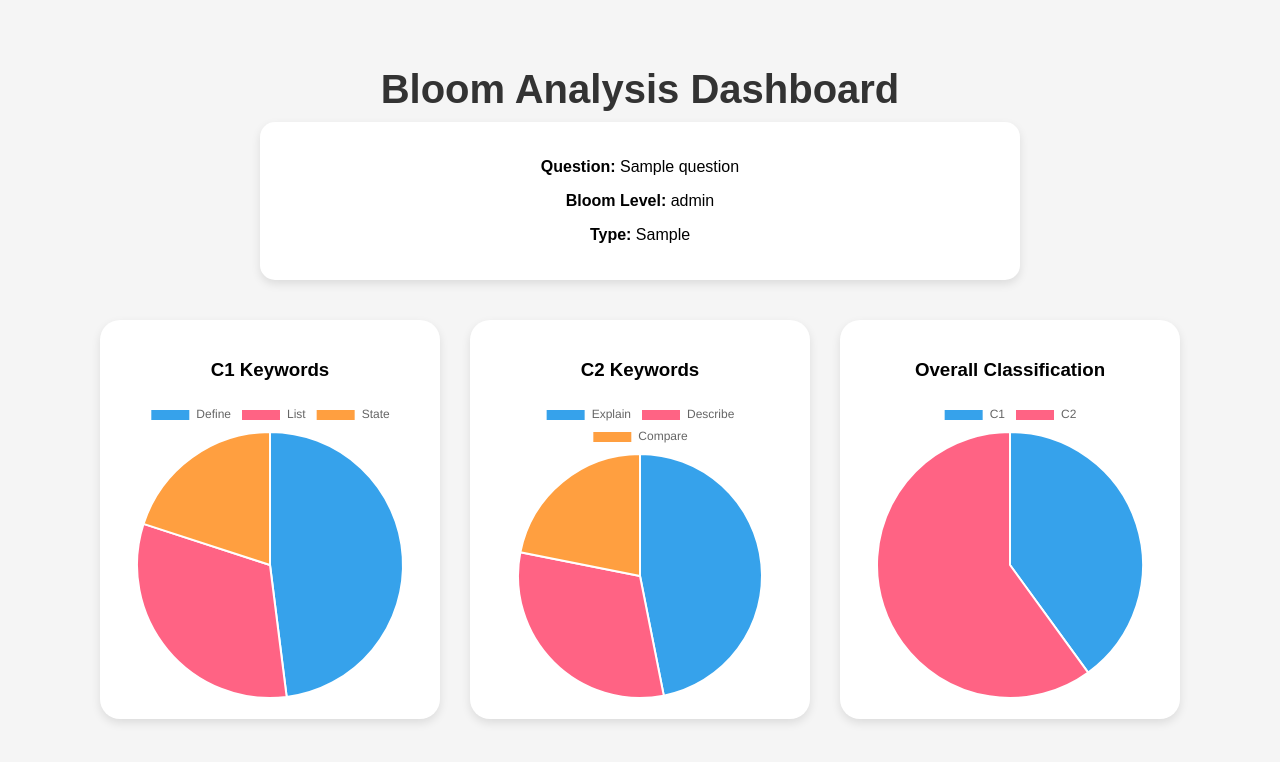
After one commit to krystaltayy/exam-question-analysis-system, a Flask app: template templates/dashboard.html in a window 1280 px wide. The commit adds this page. Shown: the top 762 px of the page. Run offline with Flask 3, Linux system fonts and the light colour scheme; the template is opened without the code that fills it: most values are stand-ins (such as "Sample title", 1, 10 or a date in 2020).

Commit message:
Added dashboard and pie charts (testing only)

```diff
--- /dev/null
+++ b/static/dashboard.css
@@ -0,0 +1,42 @@
+body{
+    font-family: Arial, sans-serif;
+    background:#f5f5f5;
+    margin:0;
+    padding:0;
+}
+
+h1{
+    font-size:40px;
+    margin-bottom:10px;
+    color:#333;
+}
+
+.dashboard{
+    padding:40px;
+    text-align:center;
+}
+
+.result-box{
+    background:white;
+    width:60%;
+    margin:auto;
+    padding:20px;
+    border-radius:15px;
+    box-shadow:0 4px 10px rgba(0,0,0,0.1);
+}
+
+.charts-container{
+    display:flex;
+    justify-content:center;
+    gap:30px;
+    margin-top:40px;
+    flex-wrap:wrap;
+}
+
+.chart-box{
+    width:300px;
+    background:white;
+    padding:20px;
+    border-radius:20px;
+    box-shadow:0 4px 10px rgba(0,0,0,0.1);
+}
--- /dev/null
+++ b/templates/dashboard.html
@@ -0,0 +1,91 @@
+<!DOCTYPE html>
+<html>
+<head>
+
+    <title>Bloom Dashboard</title>
+
+    <link rel="stylesheet" href="{{ url_for('static', filename='dashboard.css') }}">
+
+    <script src="https://cdn.jsdelivr.net/npm/chart.js"></script>
+
+</head>
+
+<body>
+
+<div class="dashboard">
+
+    <h1>Bloom Analysis Dashboard</h1>
+
+    <div class="result-box">
+
+        <p><strong>Question:</strong> {{ question }}</p>
+
+        <p><strong>Bloom Level:</strong> {{ level }}</p>
+
+        <p><strong>Type:</strong> {{ q_type }}</p>
+
+    </div>
+
+    <div class="charts-container">
+
+        <div class="chart-box">
+            <h3>C1 Keywords</h3>
+            <canvas id="chart1"></canvas>
+        </div>
+
+        <div class="chart-box">
+            <h3>C2 Keywords</h3>
+            <canvas id="chart2"></canvas>
+        </div>
+
+        <div class="chart-box">
+            <h3>Overall Classification</h3>
+            <canvas id="chart3"></canvas>
+        </div>
+
+    </div>
+
+</div>
+
+<script>
+
+const ctx1 = document.getElementById('chart1');
+
+new Chart(ctx1, {
+    type: 'pie',
+    data: {
+        labels: ['Define', 'List', 'State'],
+        datasets: [{
+            data: [12, 8, 5]
+        }]
+    }
+});
+
+const ctx2 = document.getElementById('chart2');
+
+new Chart(ctx2, {
+    type: 'pie',
+    data: {
+        labels: ['Explain', 'Describe', 'Compare'],
+        datasets: [{
+            data: [15, 10, 7]
+        }]
+    }
+});
+
+const ctx3 = document.getElementById('chart3');
+
+new Chart(ctx3, {
+    type: 'pie',
+    data: {
+        labels: ['C1', 'C2'],
+        datasets: [{
+            data: [40, 60]
+        }]
+    }
+});
+
+</script>
+
+</body>
+</html>
```
Also changed, not shown: routes/question_routes.py (+5 -5 lines), static/style.css (+65 -10 lines), templates/index2.html (+24 -6 lines), 1 other file.
